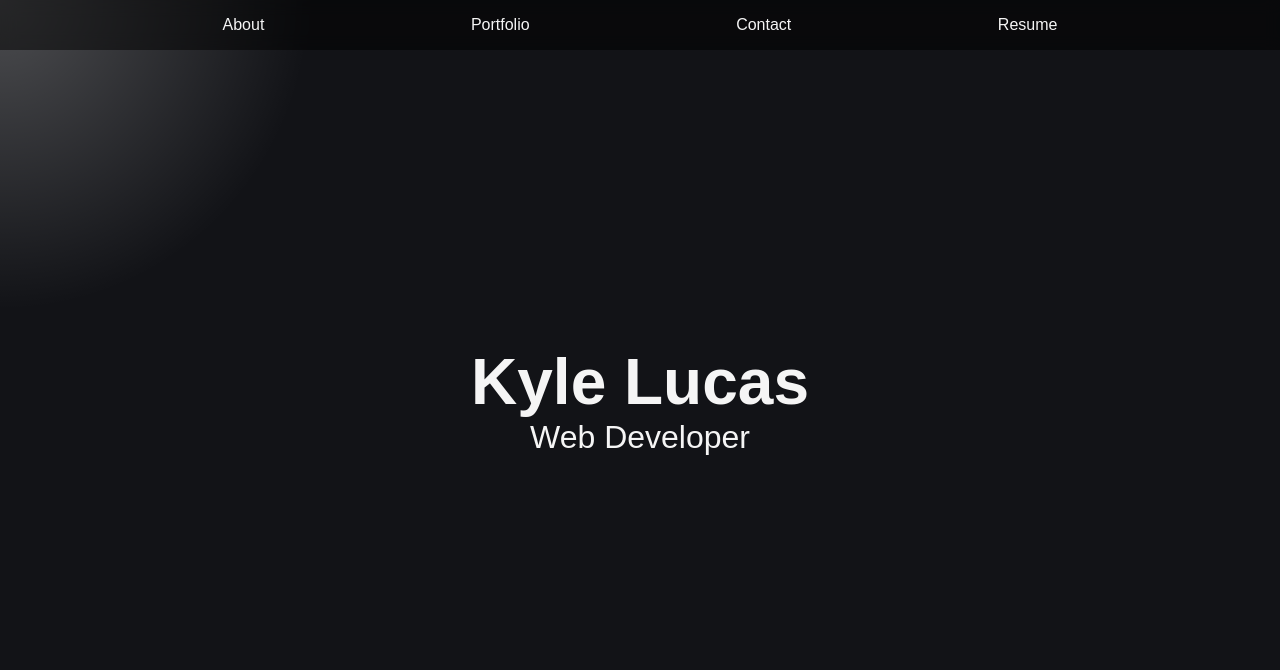
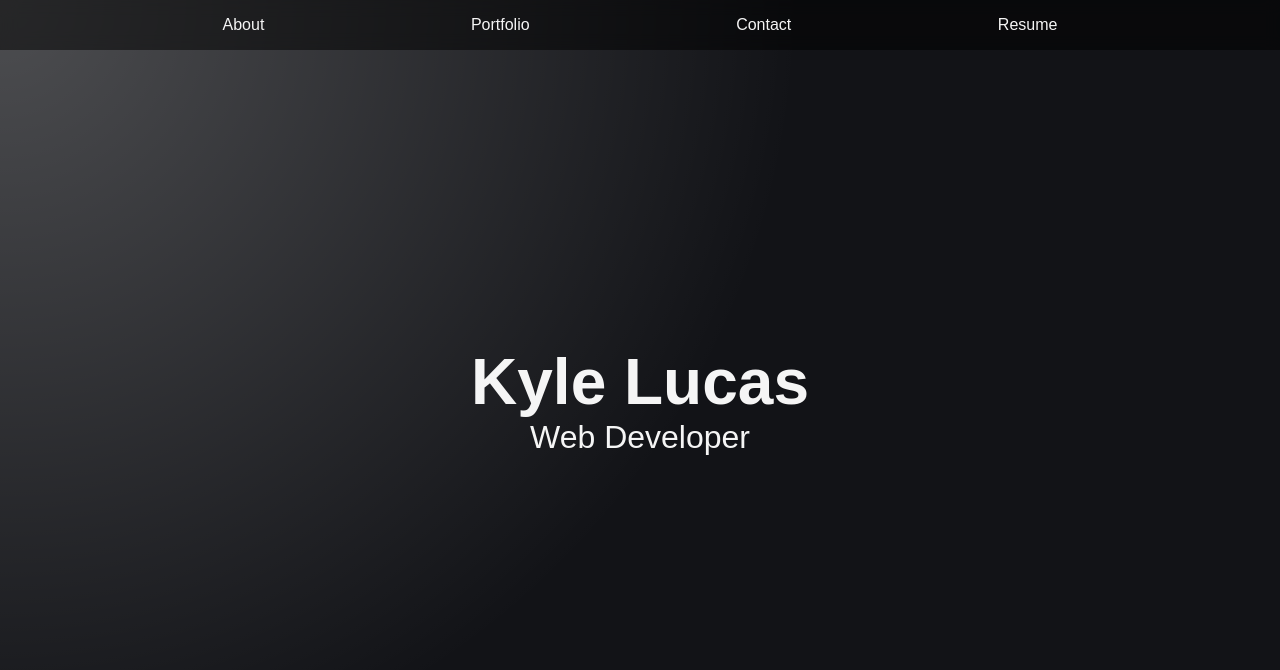
Before and after one commit to kwlucas/Portfolio-Kyle-Lucas, a React (Create React App) app in the folder client/: page /Portfolio-Kyle-Lucas/resume in a window 1280 px wide. Shown: the top 670 px of the page. Built offline with nearby package versions, Linux system fonts and the light colour scheme.

Commit message:
Fixed banner light size

```diff
--- a/client/src/App.css
+++ b/client/src/App.css
@@ -69,7 +69,7 @@ header.banner>#nameDisplay {
   top: 0px;
   position: absolute;
   z-index: 0;
-  background: radial-gradient(775px circle at var(--mouseX) var(--mouseY), rgba(255, 255, 255, 0.25), transparent 40%);
+  background: radial-gradient(2000px circle at var(--mouseX) var(--mouseY), rgba(255, 255, 255, 0.25), transparent 40%);
 }
 
 header:not(.banner)>#nameDisplay>div {
```
